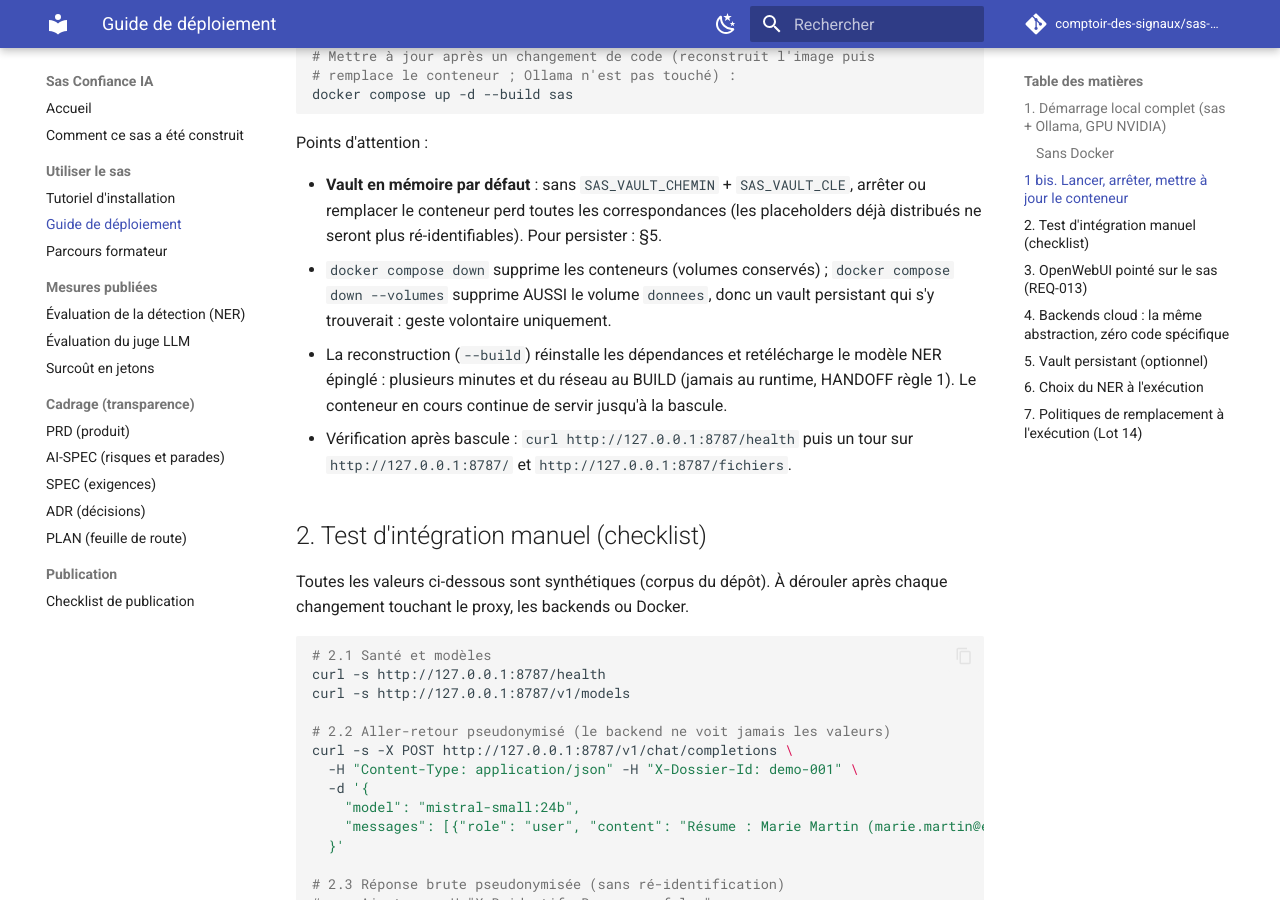
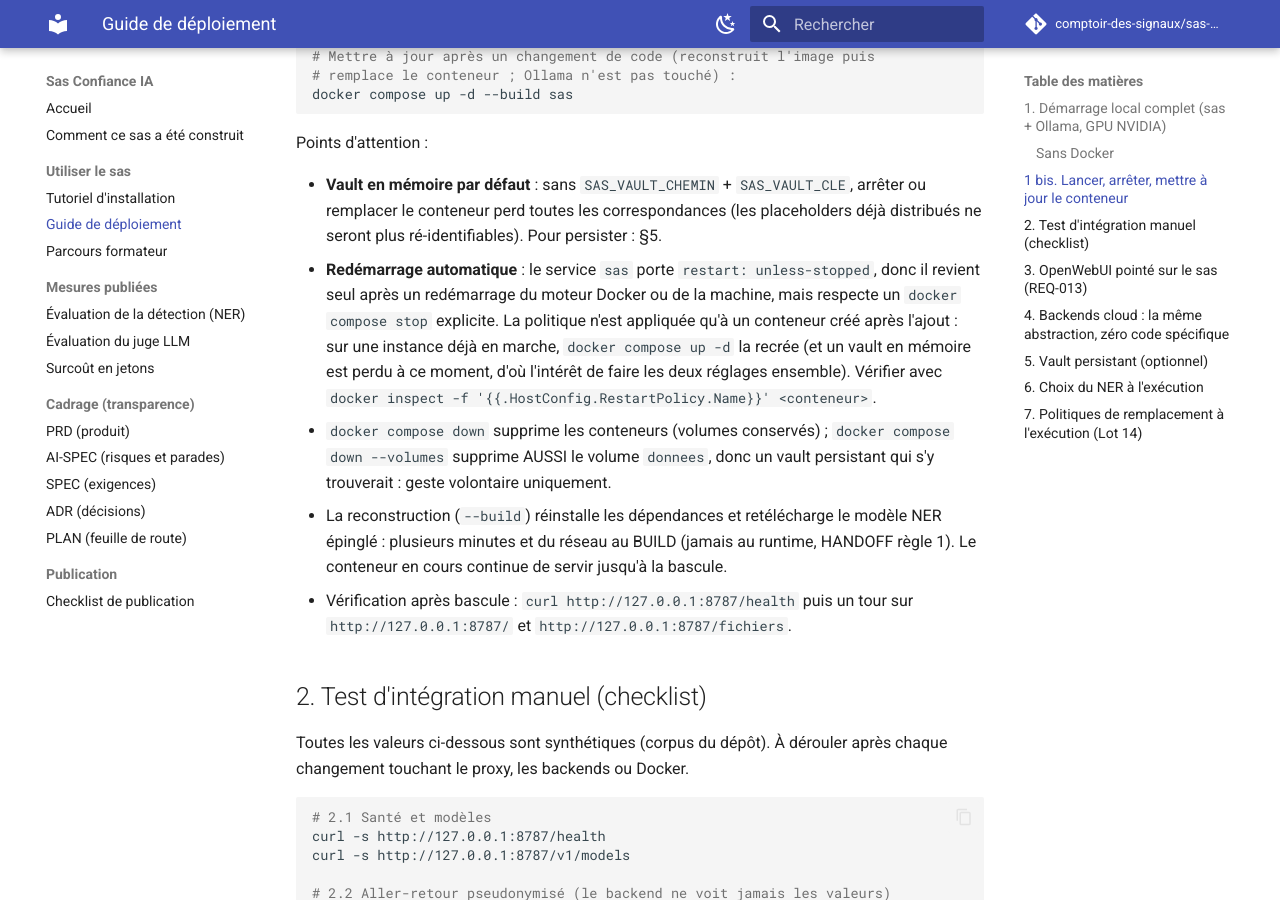
Before and after one commit to comptoir-des-signaux/sas-confiance-ia, an MkDocs documentation site: the page built from docs/deploiement.md, in a window 1280 px wide and 900 px high, scrolled down 1206 px. Built offline with MkDocs 1.6.1 and Material for MkDocs 9.7.7, drawn with Linux system fonts in a browser that asks for light colours; comment, search, counter and statistics services are not loaded.

Commit message:
fix: le sas revient seul après une coupure, il ne restait pas à terre en silence
Le 2026-08-28, l'arrêt du moteur Docker a couché le sas. Les sept autres
conteneurs de la machine sont revenus seuls, portant « unless-stopped » ou
« always » ; le service sas n'avait aucune politique de redémarrage et n'est
jamais reparti. Trois jours sans que personne ne s'en aperçoive, et un vault
en mémoire perdu au passage.

« unless-stopped » plutôt qu'« always » : un arrêt explicite de l'exploitant
reste un arrêt, ce qui est la propriété qu'on veut sur un outil qui manipule
des données personnelles.

Le chemin du vault reste sans valeur par défaut : le renseigner sans clé fait
refuser le démarrage (REQ-004), un défaut dans ce fichier casserait
« docker compose up » pour toute instance sans secret configuré. Le guide de
déploiement §5 reste la procédure, et gagne le point qui manquait : la
politique ne s'applique qu'à un conteneur recréé après coup.

Co-Authored-By: Claude Opus 5 (1M context) <noreply@anthropic.com>
Claude-Session: https://claude.ai/code/session_01F1dd1NscBFP7bXZkewaAsS

```diff
--- a/docker-compose.yml
+++ b/docker-compose.yml
@@ -12,6 +12,12 @@
 services:
   sas:
     build: .
+    # Le sas revient de lui-même après un redémarrage du moteur Docker ou de
+    # la machine ; « unless-stopped » respecte un arrêt explicite de
+    # l'exploitant. Sans cette ligne, une coupure laisse le sas à terre sans
+    # que personne ne le remarque, et un vault en mémoire perd au passage
+    # toutes ses correspondances.
+    restart: unless-stopped
     # Boucle locale par défaut : exposer plus largement est un choix explicite.
     ports:
       - "127.0.0.1:8787:8787"
--- a/docs/deploiement.md
+++ b/docs/deploiement.md
@@ -64,6 +64,14 @@ Points d'attention :
   arrêter ou remplacer le conteneur perd toutes les correspondances (les
   placeholders déjà distribués ne seront plus ré-identifiables). Pour
   persister : §5.
+- **Redémarrage automatique** : le service `sas` porte
+  `restart: unless-stopped`, donc il revient seul après un redémarrage du
+  moteur Docker ou de la machine, mais respecte un `docker compose stop`
+  explicite. La politique n'est appliquée qu'à un conteneur créé après
+  l'ajout : sur une instance déjà en marche, `docker compose up -d` la
+  recrée (et un vault en mémoire est perdu à ce moment, d'où l'intérêt de
+  faire les deux réglages ensemble). Vérifier avec
+  `docker inspect -f '{{.HostConfig.RestartPolicy.Name}}' <conteneur>`.
 - `docker compose down` supprime les conteneurs (volumes conservés) ;
   `docker compose down --volumes` supprime AUSSI le volume `donnees`, donc
   un vault persistant qui s'y trouverait : geste volontaire uniquement.
```
